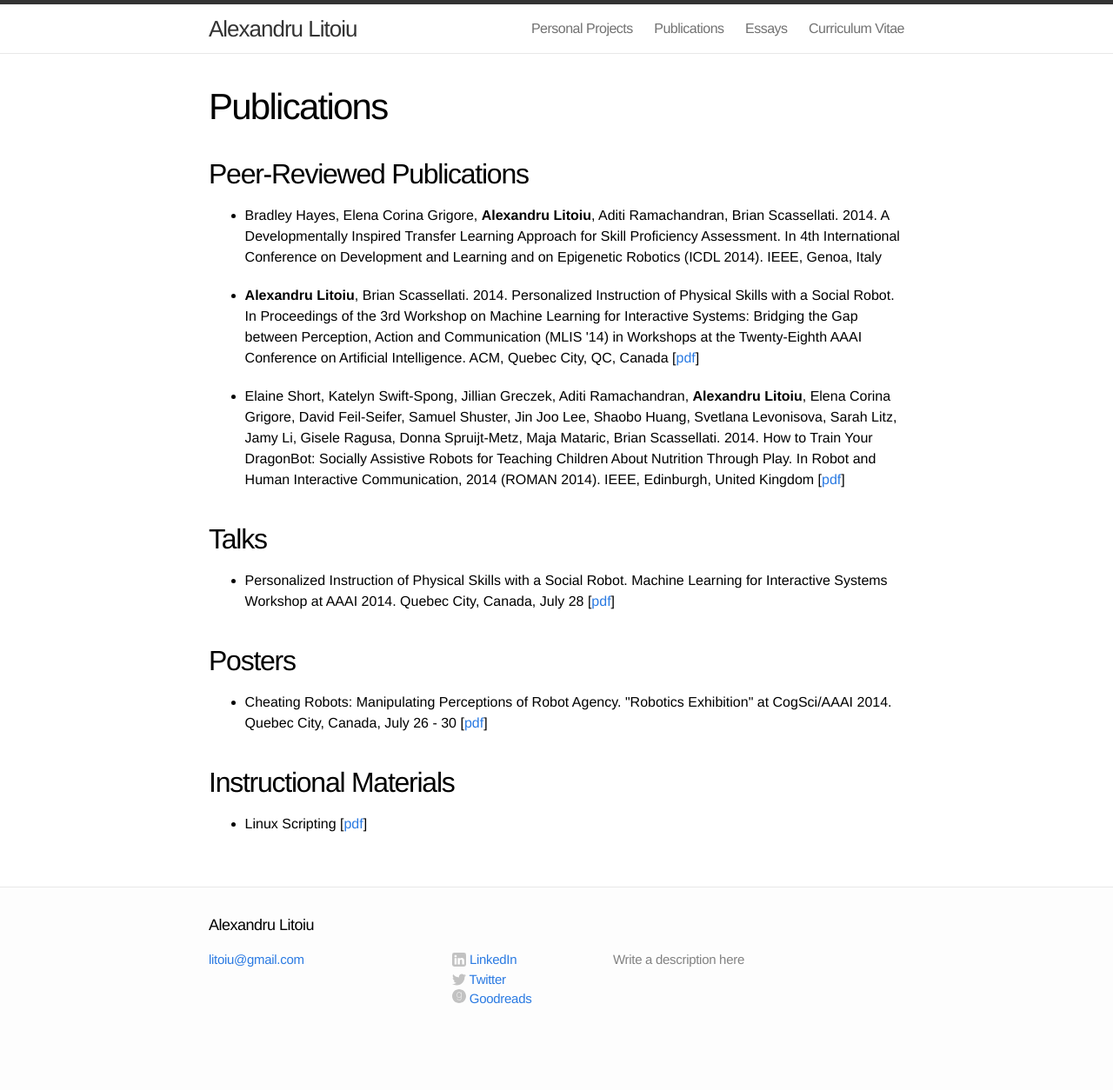
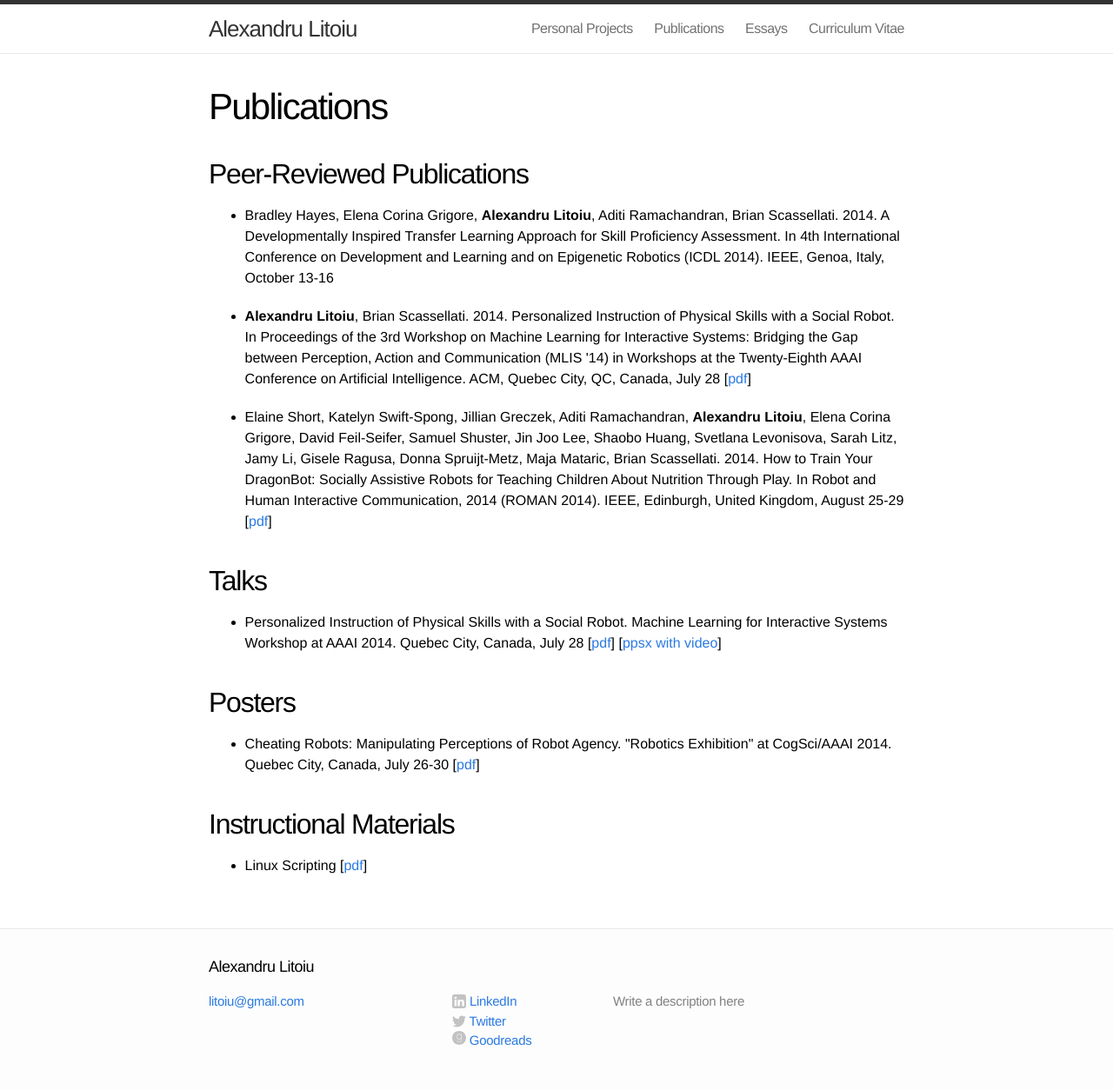
Before and after one commit to alitoiu/alitoiu.github.io, a Jekyll site: the page built from publications.md, in a window 1280 px wide. Shown: the whole page at 87% size. Built offline with Jekyll 4.4.1, drawn with Linux system fonts in a browser that asks for light colours; before the commit the page ends 1206 px from its top, so only the background shows below that.

Commit message:
Ready to push with updated resume

```diff
--- a/_includes/header.html
+++ b/_includes/header.html
@@ -19,7 +19,9 @@
       <div class="trigger">
         {% assign sorted_pages = site.pages | sort: "navigation_index" %}
         {% for page in sorted_pages %}
-          {% if page.title %}<a class="page-link" href="{{ page.url | prepend: site.baseurl }}">{{ page.title }}</a>{% endif %}
+          {% if page.external_link %}<a class="page-link" href="{{ page.external_link }}">{{ page.title }}</a>
+          {% elsif page.title %}<a class="page-link" href="{{ page.url | prepend: site.baseurl }}">{{ page.title }}</a>{% endif %}
+
         {% endfor %}
       </div>
     </nav>
--- a/publications.md
+++ b/publications.md
@@ -10,16 +10,16 @@
 <div class="publications">
 	<ul>
 		<li>
-		Bradley Hayes, Elena Corina Grigore, <strong>Alexandru Litoiu</strong>, Aditi Ramachandran, Brian Scassellati. 2014. A Developmentally Inspired Transfer Learning Approach for Skill Proficiency Assessment. In 4th International Conference on Development and Learning and on Epigenetic Robotics (ICDL 2014). IEEE, Genoa, Italy
+		Bradley Hayes, Elena Corina Grigore, <strong>Alexandru Litoiu</strong>, Aditi Ramachandran, Brian Scassellati. 2014. A Developmentally Inspired Transfer Learning Approach for Skill Proficiency Assessment. In 4th International Conference on Development and Learning and on Epigenetic Robotics (ICDL 2014). IEEE, Genoa, Italy, October 13-16
 		</li>
 
 		<li>
-		<strong>Alexandru Litoiu</strong>, Brian Scassellati. 2014. Personalized Instruction of Physical Skills with a Social Robot. In Proceedings of the 3rd Workshop on Machine Learning for Interactive Systems: Bridging the Gap between Perception, Action and Communication (MLIS '14) in Workshops at the Twenty-Eighth AAAI Conference on Artificial Intelligence. ACM, Quebec City, QC, Canada
+		<strong>Alexandru Litoiu</strong>, Brian Scassellati. 2014. Personalized Instruction of Physical Skills with a Social Robot. In Proceedings of the 3rd Workshop on Machine Learning for Interactive Systems: Bridging the Gap between Perception, Action and Communication (MLIS '14) in Workshops at the Twenty-Eighth AAAI Conference on Artificial Intelligence. ACM, Quebec City, QC, Canada, July 28
 		[<a href="{{site.dropbox_url}}Publications/Papers/MLIS2014.pdf">pdf</a>]
 		</li>
 
 		<li>
-		Elaine Short, Katelyn Swift-Spong, Jillian Greczek, Aditi Ramachandran, <strong>Alexandru Litoiu</strong>, Elena Corina Grigore, David Feil-Seifer, Samuel Shuster, Jin Joo Lee, Shaobo Huang, Svetlana Levonisova, Sarah Litz, Jamy Li, Gisele Ragusa, Donna Spruijt-Metz, Maja Mataric, Brian Scassellati. 2014. How to Train Your DragonBot: Socially Assistive Robots for Teaching Children About Nutrition Through Play. In Robot and Human Interactive Communication, 2014 (ROMAN 2014). IEEE, Edinburgh, United Kingdom
+		Elaine Short, Katelyn Swift-Spong, Jillian Greczek, Aditi Ramachandran, <strong>Alexandru Litoiu</strong>, Elena Corina Grigore, David Feil-Seifer, Samuel Shuster, Jin Joo Lee, Shaobo Huang, Svetlana Levonisova, Sarah Litz, Jamy Li, Gisele Ragusa, Donna Spruijt-Metz, Maja Mataric, Brian Scassellati. 2014. How to Train Your DragonBot: Socially Assistive Robots for Teaching Children About Nutrition Through Play. In Robot and Human Interactive Communication, 2014 (ROMAN 2014). IEEE, Edinburgh, United Kingdom, August 25-29
 		[<a href="{{site.dropbox_url}}Publications/Papers/ROMAN2014.pdf">pdf</a>]
 		</li>
 	</ul>
@@ -31,7 +31,8 @@
 	<ul>
 		<li>
 			Personalized Instruction of Physical Skills with a Social Robot. Machine Learning for Interactive Systems Workshop at AAAI 2014. Quebec City, Canada, July 28
-			[<a href="{{site.dropbox_url}}Publications/Posters/CheatingPoster.pdf">pdf</a>]
+			[<a href="{{site.dropbox_url}}Publications/Talks/MLIS2014/MLIS2014.pdf">pdf</a>]
+			[<a href="{{site.dropbox_url}}Publications/Talks/MLIS2014/MLIS2014.ppsx">ppsx with video</a>]
 		</li>
 	</ul>
 </div>
@@ -44,7 +45,7 @@
 <div class="publications">
 	<ul>
 		<li>
-			Cheating Robots: Manipulating Perceptions of Robot Agency. "Robotics Exhibition" at CogSci/AAAI 2014. Quebec City, Canada, July 26 - 30
+			Cheating Robots: Manipulating Perceptions of Robot Agency. "Robotics Exhibition" at CogSci/AAAI 2014. Quebec City, Canada, July 26-30
 			[<a href="{{site.dropbox_url}}Publications/Posters/CheatingPoster.pdf">pdf</a>]
 		</li>
 	</ul>
```
Also changed, not shown: cv.md (+2 -2 lines).
